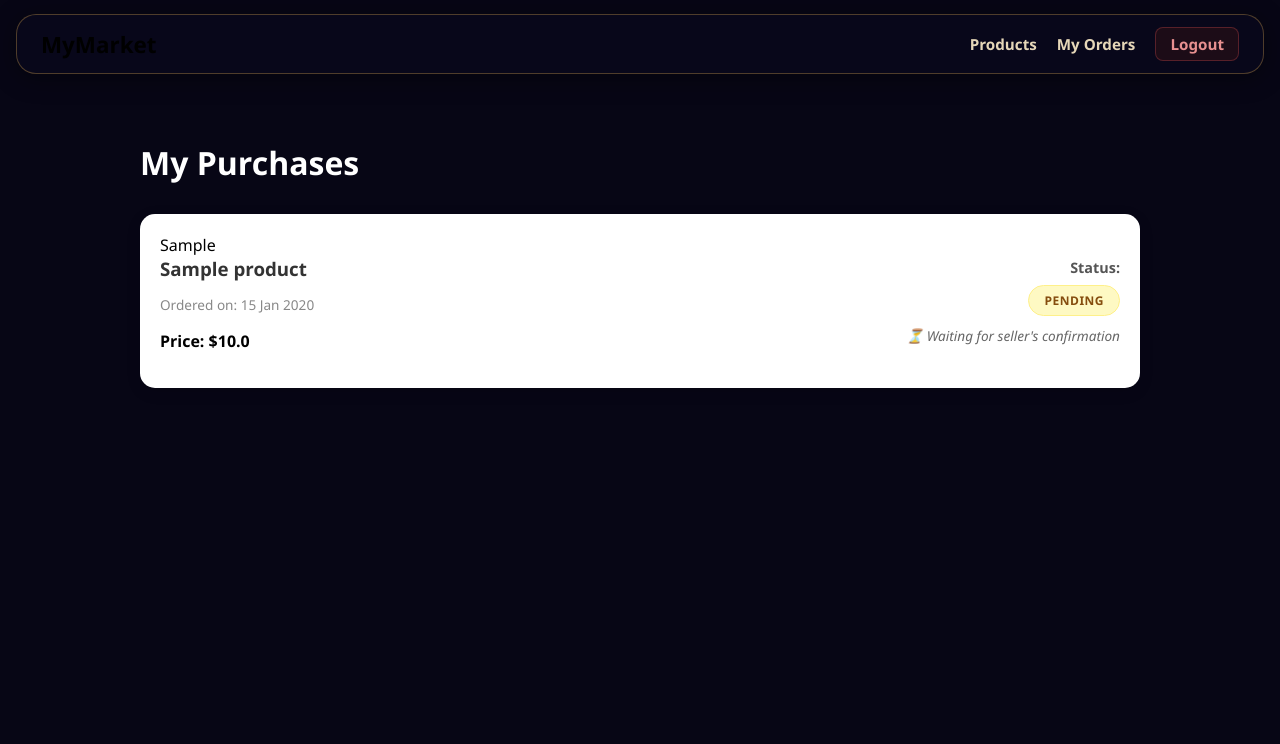
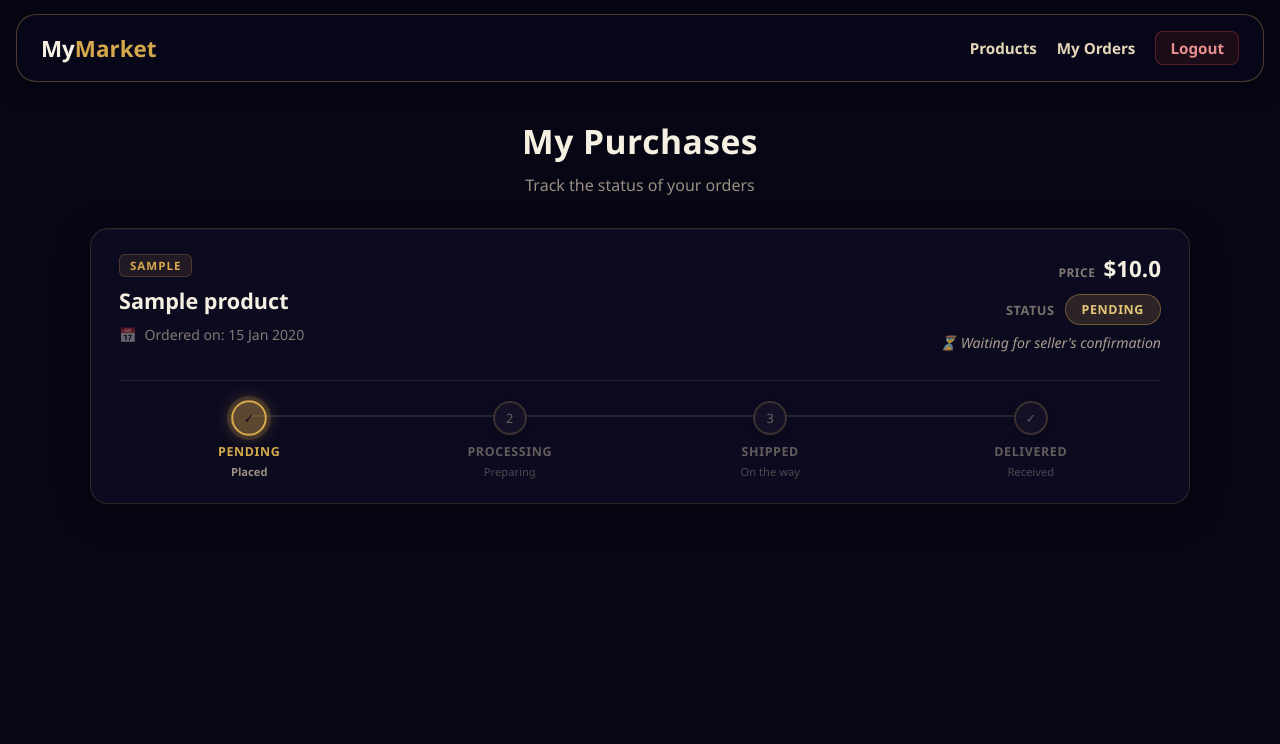
Before and after one commit to yaroslav-yarmak/flask-marketplace, a Flask app: template templates/my_orders.html in a window 1280 px wide. Shown: the top 744 px of the page. Before the commit the page ends 388 px from the top, so only its background shows below. Run offline with Flask 3, Linux system fonts and the light colour scheme; the template is opened without the code that fills it: values that come from a table or form of the project are taken from there, others are empty; tables that the repository leaves empty hold one stand-in row (values such as "Sample post").

Commit message:
Redesign buyer orders page

```diff
--- /dev/null
+++ b/static/my_orders.css
@@ -0,0 +1,415 @@
+/* ============================================================
+   static/my_orders.css — Buyer "My Orders" page only
+   Dark Japanese-inspired MyMarket style. Loaded ONLY from
+   templates/my_orders.html. Scoped to the buyer orders page.
+   ============================================================ */
+
+/* --- Navbar: match the Products page height (68px) --------------- */
+/* The Products navbar is taller because it contains the filter form
+   in .navbar-center. This page has no filter form, so we enforce the
+   same bar height for visual consistency. Scoped: this file loads
+   only from my_orders.html. */
+body .navbar {
+    min-height: 68px;
+    box-sizing: border-box;
+}
+
+/* --- Page layout ------------------------------------------------- */
+.mo-container {
+    width: calc(100% - 64px);
+    max-width: 1100px;
+    margin: 118px auto 60px;
+    padding: 0;
+    box-sizing: border-box;
+}
+
+.mo-header {
+    text-align: center;
+    margin-bottom: 32px;
+}
+
+.mo-header h1 {
+    margin: 0 0 10px 0;
+    font-size: 2.1rem;
+    font-weight: 800;
+    color: #f5f0e1;
+    letter-spacing: 0.5px;
+}
+
+.mo-header-sub {
+    margin: 0;
+    font-size: 1rem;
+    color: rgba(230, 215, 184, 0.65);
+    font-weight: 500;
+}
+
+/* --- Order card (dark glass) ------------------------------------ */
+.mo-card {
+    background: rgba(15, 12, 35, 0.78);
+    backdrop-filter: blur(10px);
+    -webkit-backdrop-filter: blur(10px);
+    border: 1px solid rgba(184, 142, 72, 0.22);
+    border-radius: 18px;
+    box-shadow: 0 8px 32px rgba(0, 0, 0, 0.45), inset 0 1px 0 rgba(255, 255, 255, 0.04);
+    padding: 24px 28px;
+    margin-bottom: 22px;
+    display: flex;
+    flex-wrap: wrap;
+    gap: 20px 28px;
+    align-items: flex-start;
+    box-sizing: border-box;
+    transition: border-color 0.25s ease, box-shadow 0.25s ease;
+}
+
+.mo-card:hover {
+    border-color: rgba(184, 142, 72, 0.38);
+    box-shadow: 0 12px 40px rgba(0, 0, 0, 0.5), inset 0 1px 0 rgba(255, 255, 255, 0.05);
+}
+
+/* Left: product info */
+.mo-product {
+    flex: 1 1 340px;
+    min-width: 0;
+}
+
+.mo-category {
+    display: inline-block;
+    font-size: 0.72rem;
+    font-weight: 700;
+    text-transform: uppercase;
+    letter-spacing: 1px;
+    color: #d4a84b;
+    background: rgba(184, 142, 72, 0.12);
+    border: 1px solid rgba(184, 142, 72, 0.28);
+    padding: 3px 10px;
+    border-radius: 6px;
+    margin-bottom: 10px;
+}
+
+.mo-title {
+    margin: 0 0 10px 0;
+    font-size: 1.35rem;
+    font-weight: 700;
+    color: #f5f0e1;
+    line-height: 1.3;
+}
+
+.mo-meta {
+    margin: 0;
+    font-size: 0.88rem;
+    color: rgba(230, 215, 184, 0.55);
+    display: flex;
+    align-items: center;
+    gap: 8px;
+}
+
+.mo-meta-icon {
+    opacity: 0.7;
+}
+
+/* Right: status block */
+.mo-status {
+    flex: 0 1 320px;
+    min-width: 260px;
+    text-align: right;
+    display: flex;
+    flex-direction: column;
+    align-items: flex-end;
+    gap: 8px;
+}
+
+.mo-price {
+    font-size: 1.4rem;
+    font-weight: 800;
+    color: #f5f0e1;
+    margin-bottom: 2px;
+}
+
+.mo-price .mo-price-label {
+    font-size: 0.75rem;
+    font-weight: 600;
+    color: rgba(230, 215, 184, 0.55);
+    text-transform: uppercase;
+    letter-spacing: 0.5px;
+    margin-right: 8px;
+}
+
+.mo-status-row {
+    display: flex;
+    align-items: center;
+    gap: 10px;
+    justify-content: flex-end;
+}
+
+.mo-status-label {
+    font-size: 0.8rem;
+    font-weight: 700;
+    text-transform: uppercase;
+    letter-spacing: 0.5px;
+    color: rgba(230, 215, 184, 0.5);
+}
+
+/* Status badge — kept on the shared .status-<name> classes, styled for dark theme */
+.mo-card .status-badge {
+    padding: 6px 16px;
+    border-radius: 50px;
+    font-size: 0.78rem;
+    font-weight: 700;
+    text-transform: uppercase;
+    letter-spacing: 0.6px;
+    display: inline-block;
+    backdrop-filter: blur(4px);
+    -webkit-backdrop-filter: blur(4px);
+}
+
+.mo-card .status-pending {
+    background: rgba(212, 168, 75, 0.16);
+    color: #e6c77a;
+    border: 1px solid rgba(212, 168, 75, 0.4);
+}
+
+.mo-card .status-processing {
+    background: rgba(96, 141, 255, 0.14);
+    color: #9db8ff;
+    border: 1px solid rgba(96, 141, 255, 0.38);
+}
+
+.mo-card .status-shipped {
+    background: rgba(139, 129, 230, 0.16);
+    color: #bfb6ff;
+    border: 1px solid rgba(139, 129, 230, 0.4);
+}
+
+.mo-card .status-delivered {
+    background: rgba(88, 190, 120, 0.15);
+    color: #8fd8a5;
+    border: 1px solid rgba(88, 190, 120, 0.4);
+}
+
+.mo-card .status-cancelled {
+    background: rgba(235, 100, 100, 0.14);
+    color: #f0a0a0;
+    border: 1px solid rgba(235, 100, 100, 0.38);
+}
+
+.mo-note {
+    margin: 0;
+    font-size: 0.88rem;
+    color: rgba(230, 215, 184, 0.72);
+    font-style: italic;
+}
+
+/* --- Progress tracker -------------------------------------------- */
+.mo-tracker {
+    flex: 1 1 100%;
+    width: 100%;
+    margin-top: 8px;
+    padding-top: 20px;
+    border-top: 1px solid rgba(184, 142, 72, 0.14);
+}
+
+/* No horizontal padding: the 12.5% positions of the line wrapper must
+   match the 25%-wide step columns exactly, so the base line starts and
+   ends at the exact centre of the first and last circles. */
+.mo-tracker-steps {
+    display: flex;
+    align-items: flex-start;
+    justify-content: space-between;
+    position: relative;
+    padding: 0;
+}
+
+/* The line wrapper spans exactly from the centre of the first (Pending)
+   circle to the centre of the last (Delivered) circle: 12.5% -> 87.5%.
+   The progress fill is a percentage of this wrapper, so it can never
+   extend beyond the first or last circle. */
+.mo-tracker-line-wrapper {
+    position: absolute;
+    top: 0;
+    left: 12.5%;
+    right: 12.5%;
+    height: 30px;
+    z-index: 0;
+}
+
+.mo-tracker-line {
+    position: absolute;
+    top: 14px;
+    left: 0;
+    right: 0;
+    height: 2px;
+    background: rgba(230, 215, 184, 0.12);
+    border-radius: 2px;
+}
+
+.mo-tracker-progress {
+    position: absolute;
+    top: 14px;
+    left: 0;
+    height: 2px;
+    background: linear-gradient(90deg, rgba(212, 168, 75, 0.95), rgba(212, 168, 75, 0.6));
+    border-radius: 2px;
+    transition: width 0.3s ease;
+    max-width: 100%;
+}
+
+.mo-step {
+    position: relative;
+    z-index: 1;
+    display: flex;
+    flex-direction: column;
+    align-items: center;
+    gap: 8px;
+    width: 25%;
+    text-align: center;
+}
+
+.mo-step-dot {
+    width: 30px;
+    height: 30px;
+    border-radius: 50%;
+    background: rgba(20, 18, 40, 0.9);
+    border: 2px solid rgba(184, 142, 72, 0.25);
+    display: flex;
+    align-items: center;
+    justify-content: center;
+    font-size: 0.8rem;
+    color: rgba(230, 215, 184, 0.4);
+    transition: all 0.25s ease;
+    box-shadow: 0 2px 8px rgba(0, 0, 0, 0.3);
+}
+
+.mo-step-label {
+    font-size: 0.78rem;
+    font-weight: 700;
+    text-transform: uppercase;
+    letter-spacing: 0.6px;
+    color: rgba(230, 215, 184, 0.4);
+    transition: color 0.25s ease;
+}
+
+.mo-step-sub {
+    font-size: 0.7rem;
+    color: rgba(230, 215, 184, 0.3);
+    margin-top: -4px;
+    transition: color 0.25s ease;
+}
+
+/* completed stage */
+.mo-step.completed .mo-step-dot {
+    background: rgba(212, 168, 75, 0.25);
+    border-color: rgba(212, 168, 75, 0.7);
+    color: #f5e6c8;
+    box-shadow: 0 0 12px rgba(212, 168, 75, 0.25);
+}
+
+.mo-step.completed .mo-step-label {
+    color: #e6d7b8;
+}
+
+.mo-step.completed .mo-step-sub {
+    color: rgba(230, 215, 184, 0.5);
+}
+
+/* current stage */
+.mo-step.current .mo-step-dot {
+    background: rgba(212, 168, 75, 0.4);
+    border-color: #d4a84b;
+    color: #0f0c23;
+    box-shadow: 0 0 0 4px rgba(212, 168, 75, 0.18), 0 0 16px rgba(212, 168, 75, 0.4);
+    font-weight: 800;
+    transform: scale(1.05);
+}
+
+.mo-step.current .mo-step-label {
+    color: #d4a84b;
+}
+
+.mo-step.current .mo-step-sub {
+    color: rgba(230, 215, 184, 0.65);
+    font-weight: 600;
+}
+
+/* --- Empty state ------------------------------------------------- */
+.mo-empty {
+    background: rgba(15, 12, 35, 0.78);
+    backdrop-filter: blur(10px);
+    -webkit-backdrop-filter: blur(10px);
+    border: 1px dashed rgba(184, 142, 72, 0.35);
+    border-radius: 18px;
+    box-shadow: 0 8px 32px rgba(0, 0, 0, 0.4);
+    padding: 64px 40px;
+    text-align: center;
+    box-sizing: border-box;
+}
+
+.mo-empty-icon {
+    font-size: 3.2rem;
+    line-height: 1;
+    margin-bottom: 18px;
+    opacity: 0.9;
+}
+
+.mo-empty h2 {
+    margin: 0 0 10px 0;
+    font-size: 1.5rem;
+    font-weight: 700;
+    color: #f5f0e1;
+}
+
+.mo-empty p {
+    margin: 0 auto 26px auto;
+    max-width: 420px;
+    font-size: 0.95rem;
+    line-height: 1.6;
+    color: rgba(230, 215, 184, 0.6);
+}
+
+.mo-empty-btn {
+    display: inline-block;
+    background: rgba(184, 142, 72, 0.2);
+    color: #f5f0e1;
+    border: 1px solid rgba(184, 142, 72, 0.5);
+    padding: 11px 28px;
+    border-radius: 50px;
+    font-weight: 700;
+    font-size: 0.92rem;
+    text-decoration: none;
+    transition: background 0.2s, border-color 0.2s, transform 0.2s;
+}
+
+.mo-empty-btn:hover {
+    background: rgba(184, 142, 72, 0.35);
+    border-color: rgba(184, 142, 72, 0.7);
+    transform: translateY(-1px);
+}
+
+/* --- Typography helpers ------------------------------------------ */
+.mo-strong {
+    font-weight: 700;
+}
+
+/* --- Responsive (mobile fallback; target is desktop 1440x900) ---- */
+@media (max-width: 640px) {
+    .mo-container {
+        width: calc(100% - 32px);
+        margin-top: 108px;
+    }
+
+    .mo-card {
+        padding: 20px;
+    }
+
+    .mo-status {
+        text-align: left;
+        align-items: flex-start;
+    }
+
+    .mo-step-label {
+        font-size: 0.68rem;
+    }
+
+    .mo-step-sub {
+        display: none;
+    }
+}
--- a/templates/my_orders.html
+++ b/templates/my_orders.html
@@ -4,49 +4,12 @@
     <meta charset="UTF-8">
     <title>My Orders - Marketplace</title>
     <link rel="stylesheet" href="{{ url_for('static', filename='products.css') }}">
-    <link rel="stylesheet" href="{{ url_for('static', filename='seller_orders.css') }}">
-    <style>
-        .orders-container { max-width: 1000px; margin: 100px auto; padding: 20px; }
-        .order-card {
-            background: white;
-            border-radius: 15px;
-            padding: 20px;
-            margin-bottom: 20px;
-            display: flex;
-            justify-content: space-between;
-            align-items: center;
-            box-shadow: 0 4px 15px rgba(0,0,0,0.1);
-        }
-        .order-info h3 { margin: 0 0 5px 0; color: #333; }
-        .order-date { font-size: 0.85em; color: #888; }
-
-        /* ДОДАНО: Стилі статусів для покупця */
-        .status-badge {
-            padding: 6px 15px;
-            border-radius: 50px;
-            font-size: 0.75rem;
-            font-weight: 700;
-            text-transform: uppercase;
-            letter-spacing: 0.5px;
-            display: inline-block;
-        }
-        .status-pending { background-color: #fef9c3; color: #854d0e; border: 1px solid #fef08a; }
-        .status-processing { background-color: #dbeafe; color: #1e40af; border: 1px solid #bfdbfe; }
-        .status-shipped { background-color: #e0e7ff; color: #3730a3; border: 1px solid #c7d2fe; }
-        .status-delivered { background-color: #dcfce7; color: #166534; border: 1px solid #bbf7d0; }
-
-        .tracking-note {
-            font-size: 0.85em;
-            color: #666;
-            margin-top: 10px;
-            font-style: italic;
-        }
-    </style>
+    <link rel="stylesheet" href="{{ url_for('static', filename='my_orders.css') }}">
 </head>
 <body>
 
 <nav class="navbar">
-    <div class="logo">MyMarket</div>
+    <div class="logo"><span class="logo-my">My</span><span class="logo-market">Market</span></div>
     <div class="nav-links">
         <a href="/products">Products</a>
         <a href="/my-orders">My Orders</a>
@@ -54,25 +17,35 @@
     </div>
 </nav>
 
-<div class="orders-container">
-    <h1 style="color: white; margin-bottom: 30px;">My Purchases</h1>
+<div class="mo-container">
+    <header class="mo-header">
+        <h1>My Purchases</h1>
+        <p class="mo-header-sub">Track the status of your orders</p>
+    </header>
 
     {% for order in orders %}
-    <div class="order-card">
-        <div class="order-info">
-            <span class="category">{{ order.product.category if order.product.category else 'General' }}</span>
-            <h3>{{ order.product.title }}</h3>
-            <p class="order-date">Ordered on: {{ order.date_ordered.strftime('%d %b %Y') }}</p>
-            <p><strong>Price: ${{ order.product.price }}</strong></p>
+    {% set pct_map = {'Pending': 0, 'Processing': 33.333, 'Shipped': 66.667, 'Delivered': 100} %}
+    {% set idx_map = {'Pending': 0, 'Processing': 1, 'Shipped': 2, 'Delivered': 3} %}
+    {% set current_idx = idx_map.get(order.status, -1) %}
+    <div class="mo-card">
+        <div class="mo-product">
+            <span class="mo-category">{{ order.product.category if order.product.category else 'General' }}</span>
+            <h3 class="mo-title">{{ order.product.title }}</h3>
+            <p class="mo-meta">
+                <span class="mo-meta-icon">📅</span>
+                Ordered on: {{ order.date_ordered.strftime('%d %b %Y') }}
+            </p>
         </div>
 
-        <div style="text-align: right; min-width: 200px;">
-            <div style="margin-bottom: 8px; font-size: 0.9em; color: #555; font-weight: bold;">Status:</div>
-            <span class="status-badge status-{{ order.status.lower() }}">
-                {{ order.status }}
-            </span>
-
-            <div class="tracking-note">
+        <div class="mo-status">
+            <div class="mo-price">
+                <span class="mo-price-label">Price</span>${{ order.product.price }}
+            </div>
+            <div class="mo-status-row">
+                <span class="mo-status-label">Status</span>
+                <span class="status-badge status-{{ order.status.lower() }}">{{ order.status }}</span>
+            </div>
+            <p class="mo-note">
                 {% if order.status == 'Pending' %}
                     ⏳ Waiting for seller's confirmation
                 {% elif order.status == 'Processing' %}
@@ -84,13 +57,45 @@
                 {% else %}
                     {{ order.status }}
                 {% endif %}
+            </p>
+        </div>
+
+        <div class="mo-tracker">
+            <div class="mo-tracker-steps">
+                <div class="mo-tracker-line-wrapper">
+                    <div class="mo-tracker-line"></div>
+                    <div class="mo-tracker-progress" style="width: {{ pct_map.get(order.status, 0) }}%;"></div>
+                </div>
+
+                <div class="mo-step {{ 'completed' if current_idx >= 0 else '' }} {{ 'current' if current_idx == 0 else '' }}">
+                    <div class="mo-step-dot">✓</div>
+                    <div class="mo-step-label">Pending</div>
+                    <div class="mo-step-sub">Placed</div>
+                </div>
+                <div class="mo-step {{ 'completed' if current_idx >= 1 else '' }} {{ 'current' if current_idx == 1 else '' }}">
+                    <div class="mo-step-dot">{% if current_idx >= 1 %}✓{% else %}2{% endif %}</div>
+                    <div class="mo-step-label">Processing</div>
+                    <div class="mo-step-sub">Preparing</div>
+                </div>
+                <div class="mo-step {{ 'completed' if current_idx >= 2 else '' }} {{ 'current' if current_idx == 2 else '' }}">
+                    <div class="mo-step-dot">{% if current_idx >= 2 %}✓{% else %}3{% endif %}</div>
+                    <div class="mo-step-label">Shipped</div>
+                    <div class="mo-step-sub">On the way</div>
+                </div>
+                <div class="mo-step {{ 'completed' if current_idx >= 3 else '' }} {{ 'current' if current_idx == 3 else '' }}">
+                    <div class="mo-step-dot">✓</div>
+                    <div class="mo-step-label">Delivered</div>
+                    <div class="mo-step-sub">Received</div>
+                </div>
             </div>
         </div>
     </div>
     {% else %}
-    <div class="empty-state" style="color: white; text-align: center;">
-        <p>You haven't bought anything yet.</p>
-        <a href="/products" class="buy-btn" style="display: inline-block; margin-top: 20px;">Start Shopping</a>
+    <div class="mo-empty">
+        <div class="mo-empty-icon">🛍️</div>
+        <h2>No purchases yet</h2>
+        <p>You haven't bought anything yet. Explore the marketplace and find something you love.</p>
+        <a href="/products" class="mo-empty-btn">Start Shopping</a>
     </div>
     {% endfor %}
 </div>
```
